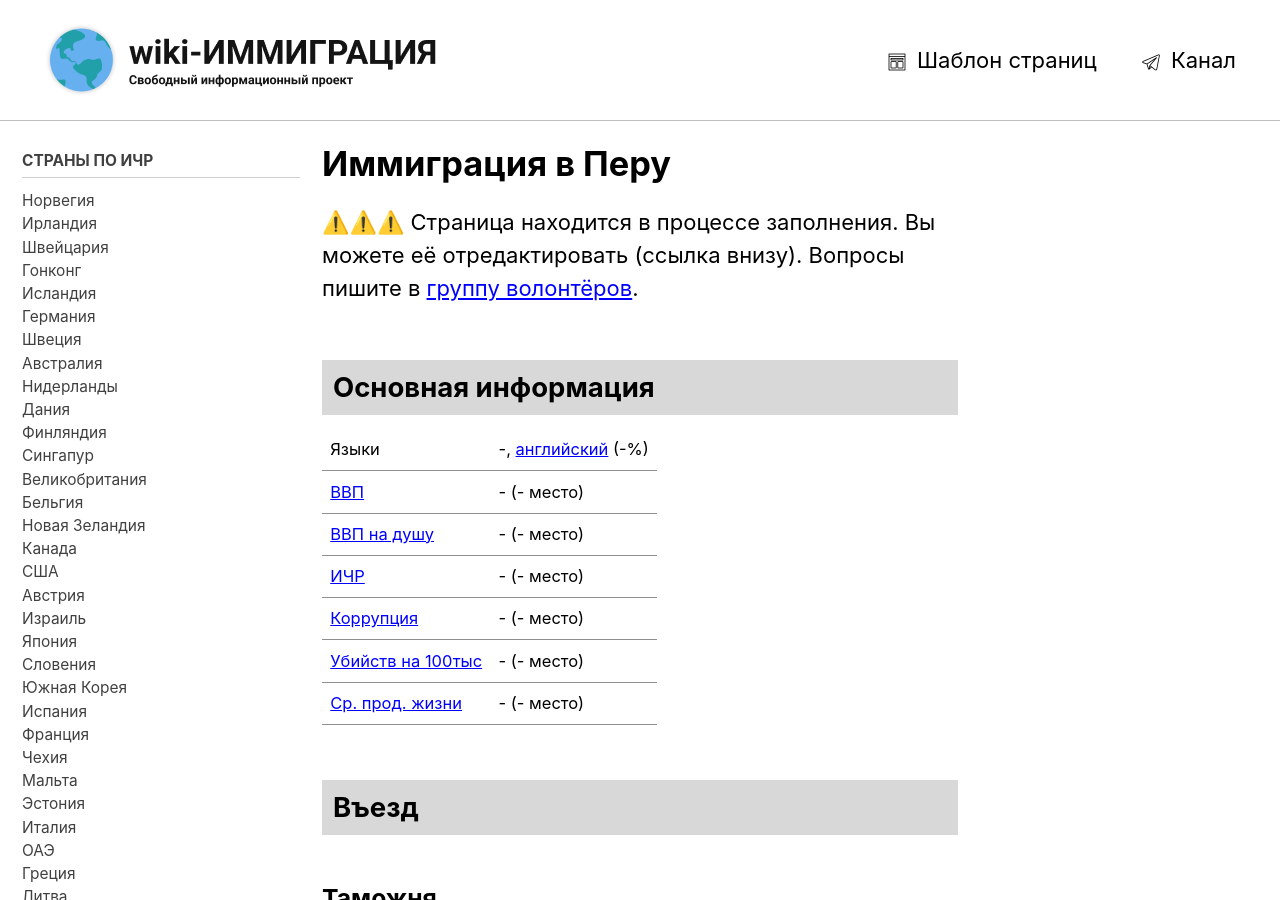
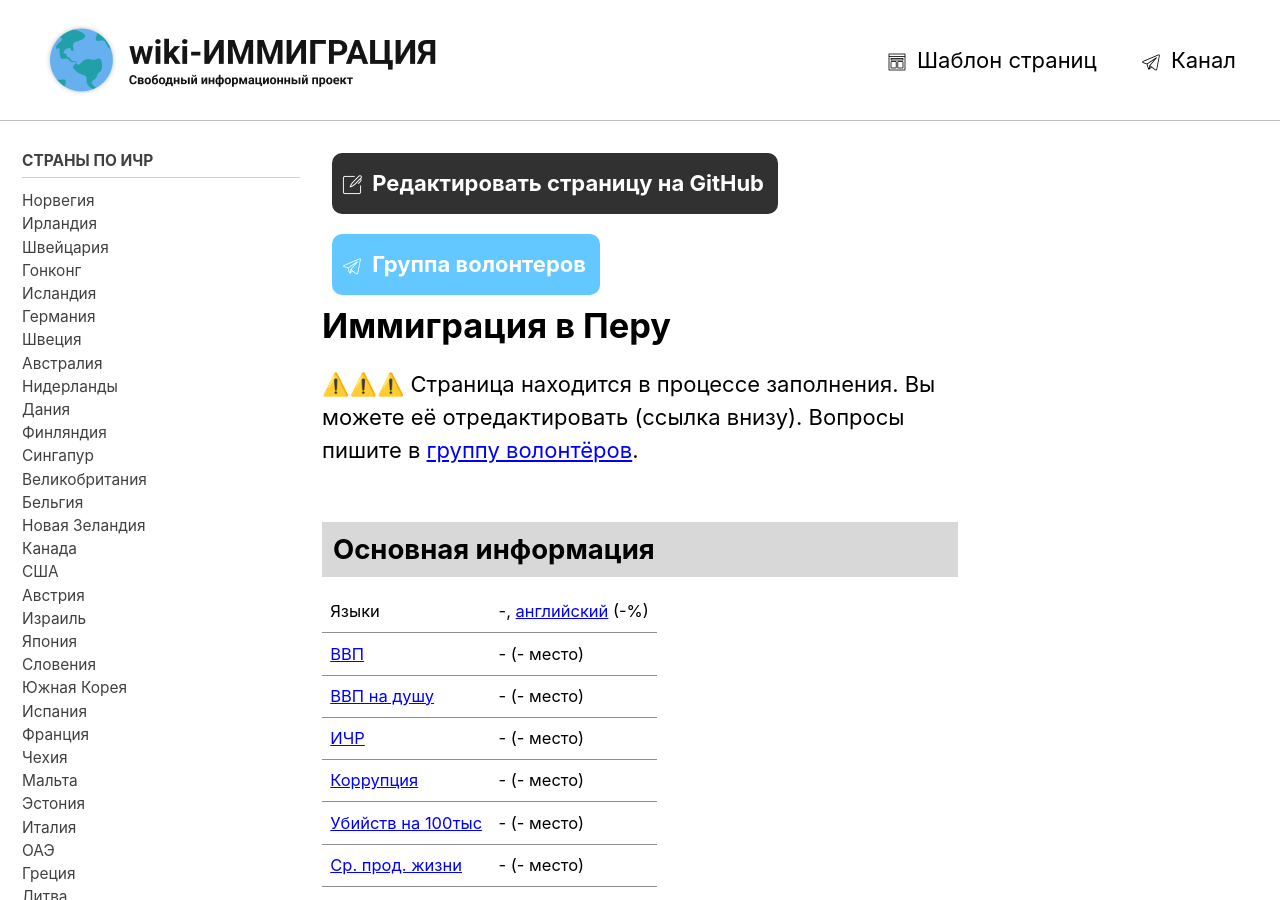
Before and after one commit to ybrbnf2080/im-wiki.github.io, a Jekyll site: the page built from _pages/country/peru.md, in a window 1280 px wide and 900 px high. Built offline with Jekyll 4.4.1, drawn with Linux system fonts in a browser that asks for light colours; cached includes are drawn as plain includes.

Commit message:
microfix

```diff
--- a/_layouts/country.html
+++ b/_layouts/country.html
@@ -12,6 +12,19 @@
   {% include sidebar.html %}
 
   <div class="archive">
+    <div class="link-to">
+      <a
+        href="https://github.com/im-wiki/im-wiki.github.io/edit/main/_pages/{{ page.permalink }}.md"
+        class="github"
+      >
+        <img src="/assets/images/reduct.png" alt="" style="" />
+        Редактировать страницу на GitHub
+      </a>
+      <a href="https://t.me/+FHi3FnJaoWJkMDAx" class="telegram">
+        <img src="/assets/images/telegram.png" alt="" style="" />
+        Группа волонтеров
+      </a>
+    </div>
     {% unless page.header.overlay_color or page.header.overlay_image %} {%
     endunless %} {{ content }}
     <div class="link-to">
```
